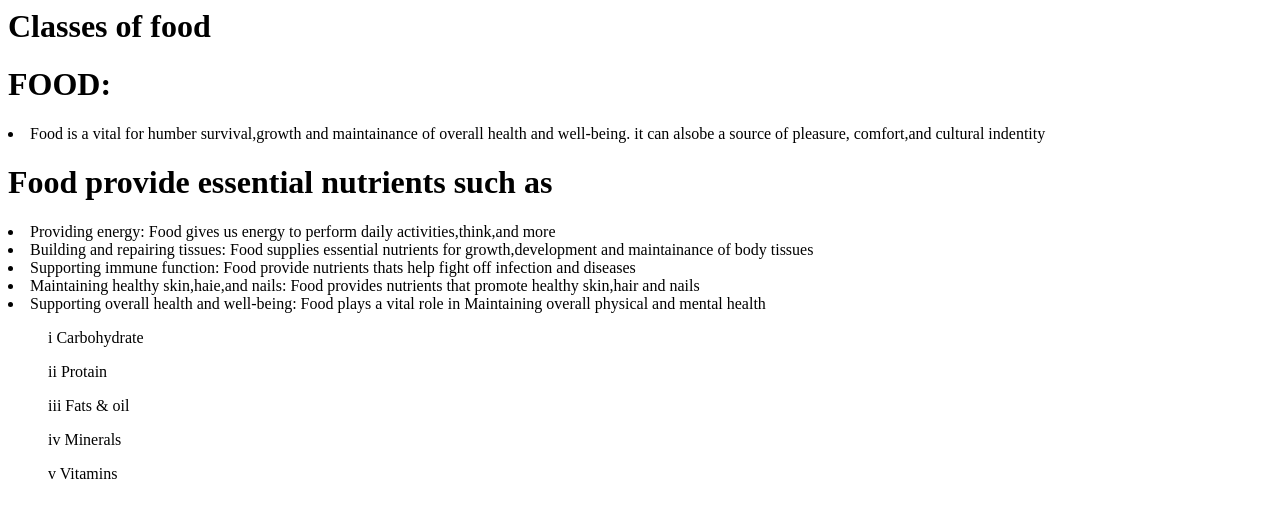
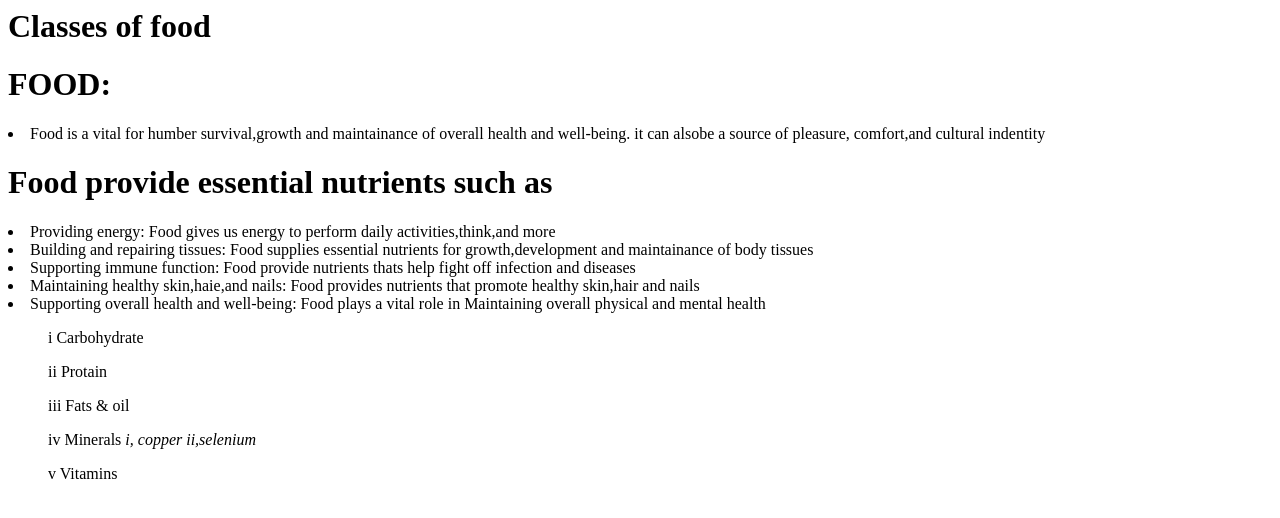
Before and after one commit to MIGHTY1012/Oluwamighty, a plain HTML site: page carbohydrate.html in a window 1280 px wide. Drawn offline with Linux system fonts and the light colour scheme.

Commit message:
first commit

```diff
--- a/carbohydrate.html
+++ b/carbohydrate.html
@@ -26,7 +26,10 @@
    <ul>i Carbohydrate </ul>
    <ul>ii Protain</ul>
    <ul>iii Fats & oil</ul>
-   <ul>iv Minerals</ul>
+   <ul>iv Minerals
+    <i>i, copper
+        ii,selenium</i
+        ></ul>
    <ul>v Vitamins</ul>
 
 
```
